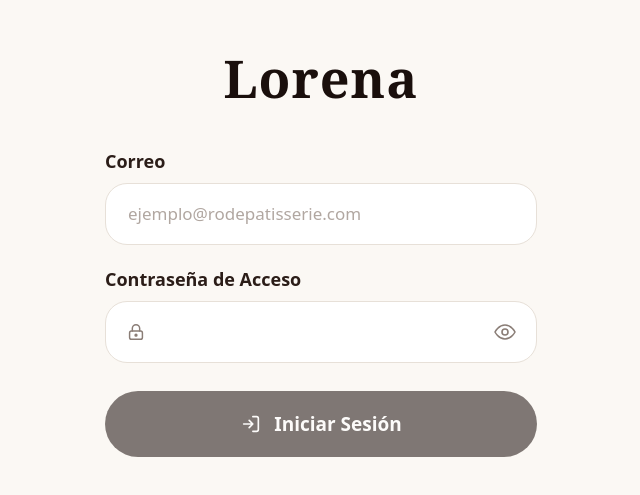
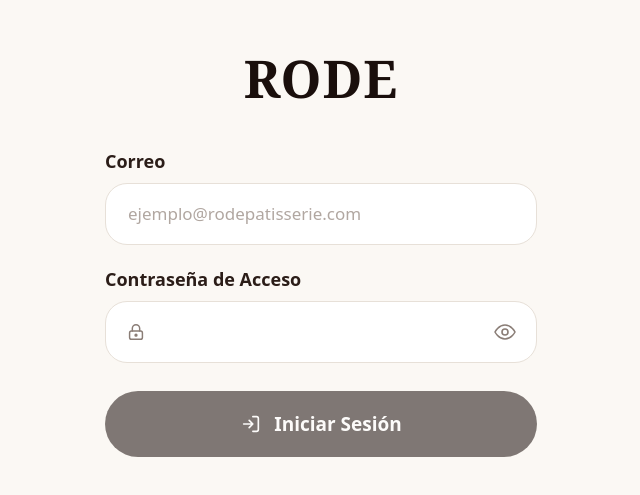
Before and after one commit to Francy-B/pwa-rode, a React (Vite) app in the folder frontend/: page /login in a window 1280 px wide. Shown: the part 151-646 px from the top of the page, without its empty margins (319-959 px from the left). Built offline with nearby package versions, Linux system fonts and the light colour scheme; no server answers; a web font is replaced by a local one.

Commit message:
Modifique login

```diff
--- a/frontend/src/pages/Login.jsx
+++ b/frontend/src/pages/Login.jsx
@@ -42,7 +42,7 @@ export default function Login() {
   return (
     <main className="pantalla login">
       <header className="login-marca">
-        <h1>Lorena</h1>
+        <h1>RODE</h1>
       </header>
 
       <form onSubmit={enviar} noValidate>
```
